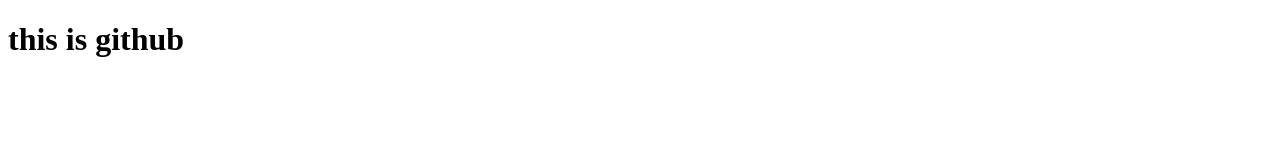
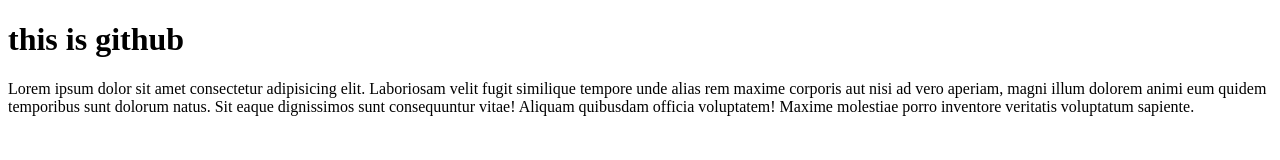
Before and after one commit to rkraj20/My-Fast-Repo, a plain HTML site: page index.html in a window 1280 px wide. Drawn offline with Linux system fonts and the light colour scheme.

Commit message:
first commit

```diff
--- a/index.html
+++ b/index.html
@@ -7,5 +7,6 @@
 </head>
 <body>
     <h1>this is github</h1>
+    <p>Lorem ipsum dolor sit amet consectetur adipisicing elit. Laboriosam velit fugit similique tempore unde alias rem maxime corporis aut nisi ad vero aperiam, magni illum dolorem animi eum quidem temporibus sunt dolorum natus. Sit eaque dignissimos sunt consequuntur vitae! Aliquam quibusdam officia voluptatem! Maxime molestiae porro inventore veritatis voluptatum sapiente.</p>
 </body>
 </html>
```
